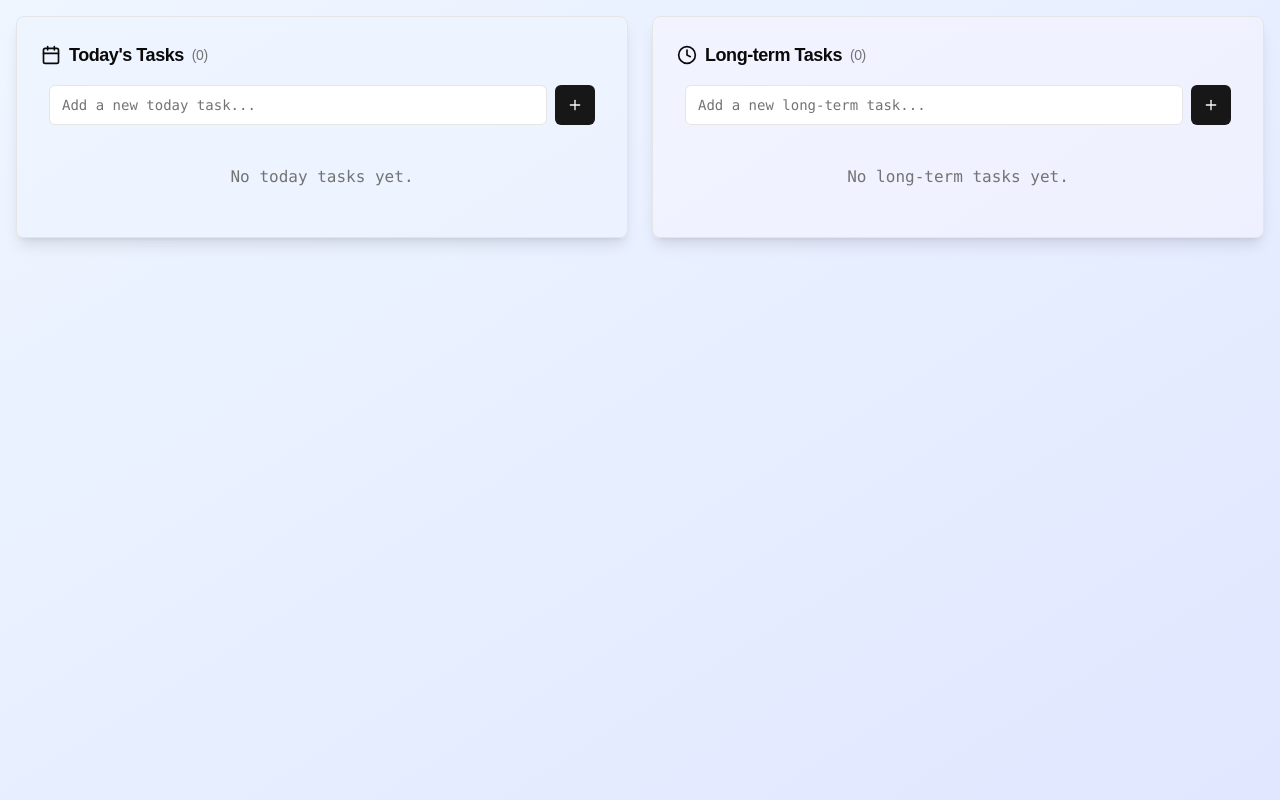
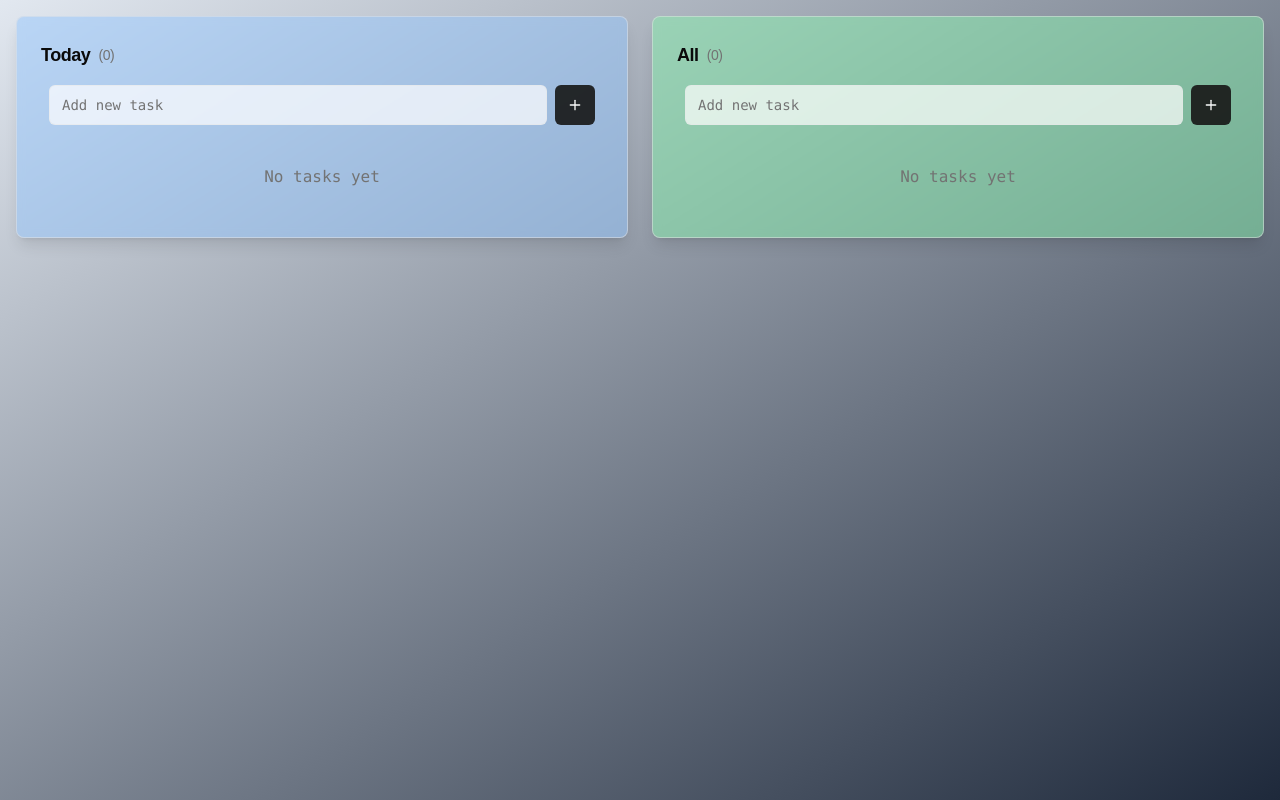
Before and after one commit to v1becod3r/todo-list, a Next.js app: page / in a window 1280 px wide. Built offline with nearby package versions, Linux system fonts and the light colour scheme.

Commit message:
manual coding

```diff
--- a/daily-todo.tsx
+++ b/daily-todo.tsx
@@ -127,9 +127,10 @@ export default function Component() {
     const updatedTasks = taskBoards[board].map((task) => {
       if (task.id === id) {
         const newCompleted = !task.completed
-        const updatedSubtasks = newCompleted
-          ? task.subtasks.map((subtask) => ({ ...subtask, completed: true }))
-          : task.subtasks
+        const updatedSubtasks = task.subtasks.map((subtask) => ({
+          ...subtask,
+          completed: newCompleted
+        }))
         return { ...task, completed: newCompleted, subtasks: updatedSubtasks }
       }
       return task
@@ -341,30 +342,30 @@ export default function Component() {
     setDragOverIndex(null)
   }
 
-  const renderTaskBoard = (board: "today" | "longterm", title: string, icon: React.ReactNode, bgColor: string) => {
+  const renderTaskBoard = (board: "today" | "longterm", title: string, bgColor: string) => {
     const tasks = taskBoards[board]
     const stats = getTaskStats(tasks)
 
     return (
-      <Card className={`shadow-lg ${bgColor} ${dragOverBoard === board ? "ring-2 ring-primary" : ""}`}>
+      <Card className={`flex flex-col shadow-lg border-border/50 ${bgColor} backdrop-blur-sm ${dragOverBoard === board ? "ring-2 ring-primary/50" : ""} transition-all duration-200 hover:shadow-xl`}>
         <CardHeader className="pb-4">
           <CardTitle className="flex items-center gap-2 text-lg">
-            {icon}
             {title}
             <span className="text-sm font-normal text-muted-foreground">({tasks.length})</span>
           </CardTitle>
         </CardHeader>
         <CardContent
-          className="space-y-4"
+          className="flex flex-col justify-between space-y-4 flex-1"
           onDragOver={(e) => handleDragOver(e, board)}
           onDragLeave={handleDragLeave}
           onDrop={(e) => handleDrop(e, board)}
         >
+          <div className="space-y-4 h-full">
             {/* Add new task */}
             <div className="flex gap-2">
               <Input
                 type="text"
-              placeholder={`Add a new ${board === "today" ? "today" : "long-term"} task...`}
+                placeholder="Add new task"
                 value={newTask[board]}
                 onChange={(e) => setNewTask((prev) => ({ ...prev, [board]: e.target.value }))}
                 onKeyDown={(e) => {
@@ -372,19 +373,23 @@ export default function Component() {
                     addTask(board)
                   }
                 }}
-              className="flex-1"
+                className="flex-1 bg-background/70 border-border/50 focus-visible:ring-1 focus-visible:ring-primary/50"
               />
-            <Button onClick={() => addTask(board)} size="icon">
+              <Button
+                onClick={() => addTask(board)}
+                size="icon"
+                className="bg-primary/90 hover:bg-primary text-primary-foreground transition-colors"
+              >
                 <Plus className="w-4 h-4" />
                 <span className="sr-only">Add task</span>
               </Button>
             </div>
 
             {/* Task list */}
-          <div className="space-y-3">
+            <div className="space-y-4">
               {tasks.length === 0 ? (
                 <div className="text-center py-6 text-muted-foreground">
-                <p>No {board === "today" ? "today" : "long-term"} tasks yet.</p>
+                  <p>No tasks yet</p>
                 </div>
               ) : (
                 tasks.map((task, index) => (
@@ -396,20 +401,19 @@ export default function Component() {
                     onDragLeave={handleDragLeave}
                     onDrop={(e) => handleDrop(e, board, index)}
                     onDragEnd={handleDragEnd}
-                  className={`border rounded-lg bg-background shadow-sm transition-all duration-200 ${
-                    draggedTask?.id === task.id ? "opacity-50 scale-95" : ""
-                  } ${dragOverIndex === index && dragOverBoard === board ? "border-primary border-2 transform translate-y-1" : ""} cursor-move`}
+                    className={`border rounded-lg bg-slate-50 shadow-sm transition-all duration-200 hover:bg-slate-50/80 ${draggedTask?.id === task.id ? "opacity-30 scale-95" : ""
+                      } ${dragOverIndex === index && dragOverBoard === board ? "border-primary/50 border-2 transform translate-y-1" : "border-border/50"} cursor-move`}
                   >
                     {/* Main Task */}
-                  <div className="flex items-center gap-3 py-3 pr-3 transition-all bg-muted/10">
-                    <div className="text-muted-foreground/50 hover:text-muted-foreground cursor-grab active:cursor-grabbing">
+                    <div className="flex items-center gap-3 py-4 pr-4 transition-all rounded-t-lg">
+                      <div className="text-muted-foreground/40 hover:text-foreground cursor-grab active:cursor-grabbing transition-colors">
                         <GripVertical className="w-4 h-4" />
                       </div>
                       <Button
                         variant="ghost"
                         size="icon"
                         onClick={() => toggleTaskExpansion(task.id, board)}
-                      className="text-muted-foreground hover:bg-transparent hover:text-muted-foreground h-6 w-6"
+                        className="text-muted-foreground/70 hover:bg-background/50 hover:text-foreground h-6 w-6 transition-colors"
                         title={task.expanded ? "Hide subtasks" : "Show subtasks"}
                       >
                         {task.expanded ? <ChevronDown className="w-3 h-3" /> : <ChevronRight className="w-3 h-3" />}
@@ -418,6 +422,7 @@ export default function Component() {
                         id={`task-${task.id}`}
                         checked={task.completed}
                         onCheckedChange={() => toggleTask(task.id, board)}
+                        className="border-border/70 data-[state=checked]:bg-primary/90 data-[state=checked]:border-primary/90"
                       />
 
                       {editingId === task.id && editingType === "task" ? (
@@ -438,8 +443,7 @@ export default function Component() {
                       ) : (
                         <label
                           htmlFor={`task-${task.id}`}
-                        className={`flex-1 flex items-center cursor-pointer text-sm font-medium ${
-                          task.completed ? "line-through text-muted-foreground" : "text-foreground"
+                          className={`flex-1 flex items-center cursor-pointer text-sm font-medium ${task.completed ? "line-through text-muted-foreground" : "text-foreground"
                             }`}
                           onDoubleClick={() => startEditing(task.id, task.text, "task")}
                           title="Double-click to edit"
@@ -465,10 +469,10 @@ export default function Component() {
 
                     {/* Subtasks section - Show when expanded */}
                     {task.expanded && (
-                    <div className="px-3 pb-3">
+                      <div className="px-4 pb-4">
                         {/* Existing subtasks */}
                         {task.subtasks.length > 0 && (
-                        <div className="space-y-2 mb-3">
+                          <div className="space-y-3 mb-4">
                             {task.subtasks.map((subtask) => (
                               <div
                                 key={subtask.id}
@@ -498,8 +502,7 @@ export default function Component() {
                                 ) : (
                                   <label
                                     htmlFor={`subtask-${subtask.id}`}
-                                  className={`flex-1 cursor-pointer text-xs ${
-                                    subtask.completed ? "line-through text-muted-foreground" : "text-foreground"
+                                    className={`flex-1 cursor-pointer text-xs transition-colors ${subtask.completed ? "line-through text-muted-foreground/70" : "text-foreground/90"
                                       }`}
                                     onDoubleClick={() => startEditing(subtask.id, subtask.text, "subtask")}
                                     title="Double-click to edit"
@@ -534,10 +537,14 @@ export default function Component() {
                                 addSubtask(task.id, board)
                               }
                             }}
-                          className="flex-1 h-6 text-xs"
+                            className="flex-1 h-8 text-xs bg-background/70 border-border/50 focus-visible:ring-1 focus-visible:ring-primary/50"
                           />
-                        <Button onClick={() => addSubtask(task.id, board)} size="icon" className="h-6 w-6">
-                          <Plus className="w-2.5 h-2.5" />
+                          <Button
+                            onClick={() => addSubtask(task.id, board)}
+                            size="icon"
+                            className="h-8 w-8 bg-primary/90 hover:bg-primary text-primary-foreground transition-colors"
+                          >
+                            <Plus className="w-3 h-3" />
                             <span className="sr-only">Add subtask</span>
                           </Button>
                         </div>
@@ -547,6 +554,7 @@ export default function Component() {
                 ))
               )}
             </div>
+          </div>
 
           {/* Progress indicator */}
           {stats.totalItems > 0 && (
@@ -555,9 +563,9 @@ export default function Component() {
                 <span>Progress</span>
                 <span>{Math.round((stats.completedTasks / stats.totalTasks) * 100)}%</span>
               </div>
-              <div className="w-full bg-muted rounded-full h-1.5">
+              <div className="w-full bg-muted/30 rounded-full h-1.5 overflow-hidden">
                 <div
-                  className="bg-primary h-1.5 rounded-full transition-all duration-300"
+                  className="bg-gradient-to-r from-primary to-primary/70 h-full rounded-full transition-all duration-500 ease-out"
                   style={{ width: `${(stats.completedTasks / stats.totalTasks) * 100}%` }}
                 />
               </div>
@@ -569,11 +577,11 @@ export default function Component() {
   }
 
   return (
-    <div className="min-h-screen bg-gradient-to-br from-blue-50 to-indigo-100 p-4">
+    <div className="min-h-screen bg-gradient-to-br from-slate-200 to-slate-800 p-4">
       <div className="max-w-7xl mx-auto">
         <div className="grid grid-cols-1 lg:grid-cols-2 gap-6">
-          {renderTaskBoard("today", "Today's Tasks", <Calendar className="w-5 h-5" />, "bg-blue-50/50")}
-          {renderTaskBoard("longterm", "Long-term Tasks", <Clock className="w-5 h-5" />, "bg-purple-50/50")}
+          {renderTaskBoard("today", "Today", "bg-blue-300/50")}
+          {renderTaskBoard("longterm", "All", "bg-green-300/50")}
         </div>
       </div>
     </div>
```
Lines whose indentation alone changed are shown as unchanged.
